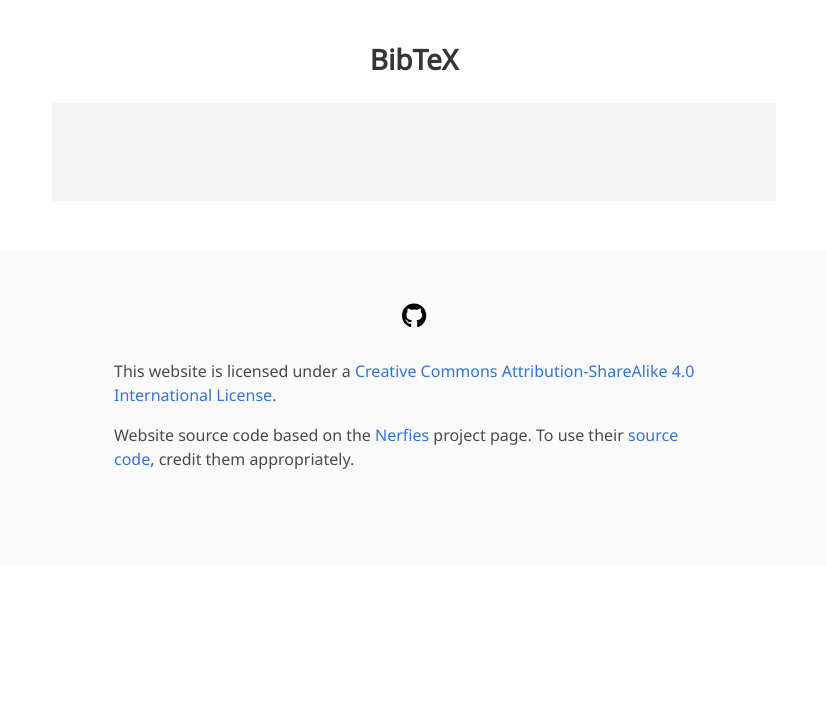
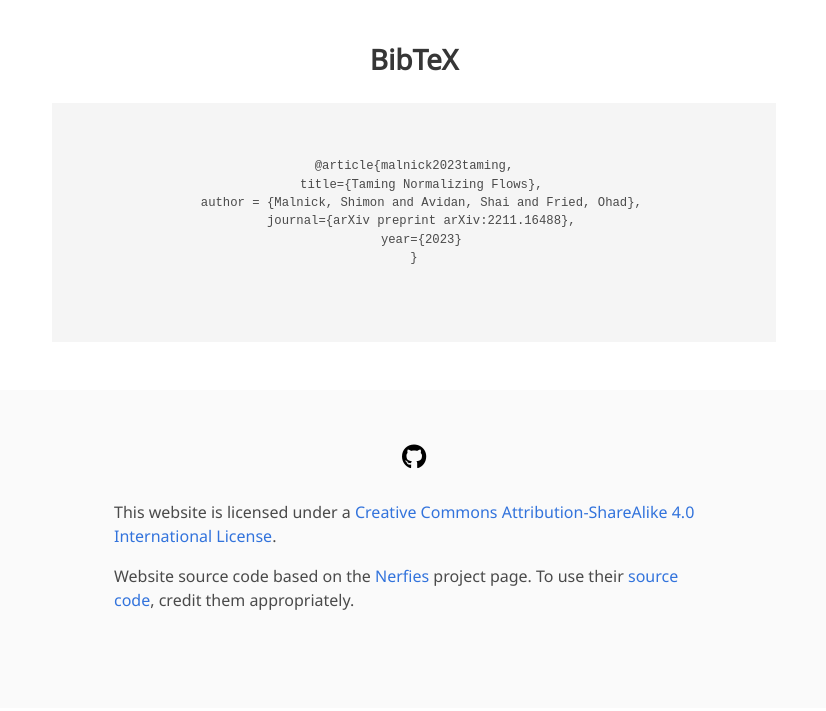
Before and after one commit to ShimonMalnick/taming_norm_flows, a plain HTML site: page index.html in a window 1280 px wide. Shown: the part 3149-3860 px from the top of the page, without its empty margins (226-1052 px from the left). Before the commit the page ends 3764 px from the top, so only its background shows below. Drawn offline with nearby package versions, Linux system fonts and the light colour scheme; some icons are missing; a web font is replaced by a local one.

Commit message:
added bibtex

```diff
--- a/index.html
+++ b/index.html
@@ -192,13 +192,13 @@
     <div class="columns is-centered has-text-centered">
       <div class="column is-four-fifths">
         <pre><code></code>
-<!-- <pre><code class="lang-bib">@article{malnick2022taming,
-  <span class="hljs-attr">title={Taming</span> a Generative Model},
+<pre><code class="lang-bib">@article{malnick2023taming,
+  <span class="hljs-attr">title={Taming Normalizing Flows</span>},
   <span class="hljs-attr">author</span> = {Malnick, Shimon <span class="hljs-literal">and</span> Avidan, Shai <span class="hljs-literal">and</span> Fried, Ohad},
   <span class="hljs-attr">journal={arXiv</span> preprint arXiv:<span class="hljs-number">2211.16488</span>},
-  <span class="hljs-attr">year={2022}</span>
+  <span class="hljs-attr">year={2023}</span>
 }
-</code></pre> -->
+</code></pre>
   </div>
 </section>
 
```
